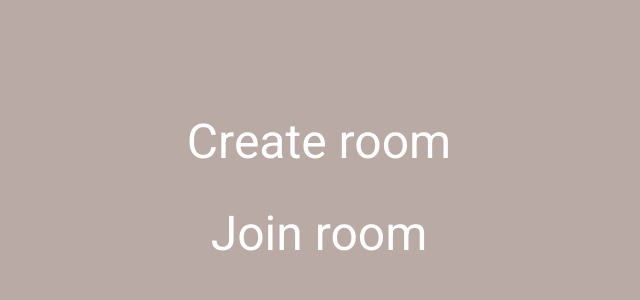
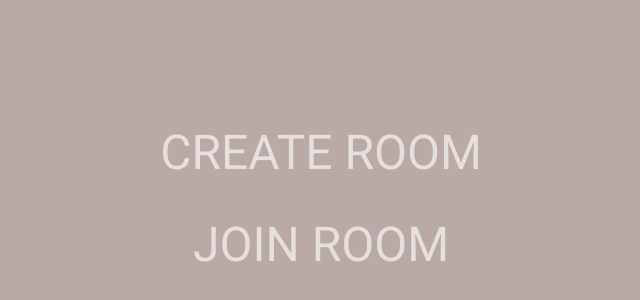
Before and after one commit to a413x/planning-poker, a Vue app: page / in a window 1280 px wide. Shown: the part 202-502 px from the top of the page, without its empty margins (321-961 px from the left). Built offline with nearby package versions, Linux system fonts and the light colour scheme.

Commit message:
use v-btn instead of text button

```diff
--- a/src/components/elements/btn/TextButton.vue
+++ /dev/null
@@ -1,29 +0,0 @@
-<template>
-    <button
-        class="txt-button"
-        :disabled="disabled"
-        @click="$emit('click')"
-    >
-        <slot></slot>
-    </button>
-</template>
-
-<script>
-export default {
-    name: "TextButton",
-    props: { disabled: Boolean }
-}
-</script>
-
-<style scoped lang="scss">
-.txt-button{
-    color: white;
-    background: transparent;
-    box-shadow: none;
-    user-select: none;
-    cursor: pointer;
-    &:hover{
-        color: lightgray;
-    }
-}
-</style>
--- a/src/components/start-screen/StartScreen.vue
+++ b/src/components/start-screen/StartScreen.vue
@@ -1,25 +1,17 @@
 <template>
-    <div class="start-screen">
-        <TextButton
-            class="start-screen__btn"
-            @click="create"
-        >
+    <div class="start-screen d-flex flex-column align-center justify-center">
+        <v-btn plain color="white" class="text-h3 mb-7" @click="create">
             Create room
-        </TextButton>
-        <TextButton
-            class="start-screen__btn"
-            @click="join"
-        >
+        </v-btn>
+        <v-btn plain color="white" class="text-h3 mt-7" @click="join">
             Join room
-        </TextButton>
+        </v-btn>
     </div>
 </template>
 
 <script>
-import TextButton from "@/components/elements/btn/TextButton";
 export default {
     name: 'StartScreen',
-    components: { TextButton },
     methods: {
         create() { this.$router.push('/create') },
         join() { this.$router.push('/join') }
@@ -27,13 +19,4 @@ export default {
 }
 </script>
 
-<style lang="scss">
-.start-screen{
-    @include flex-centered;
-    flex-flow: column;
-    &__btn{
-        margin-bottom: 20px;
-        font-size: 48px;
-    }
-}
-</style>
+<style lang="scss"></style>
```
